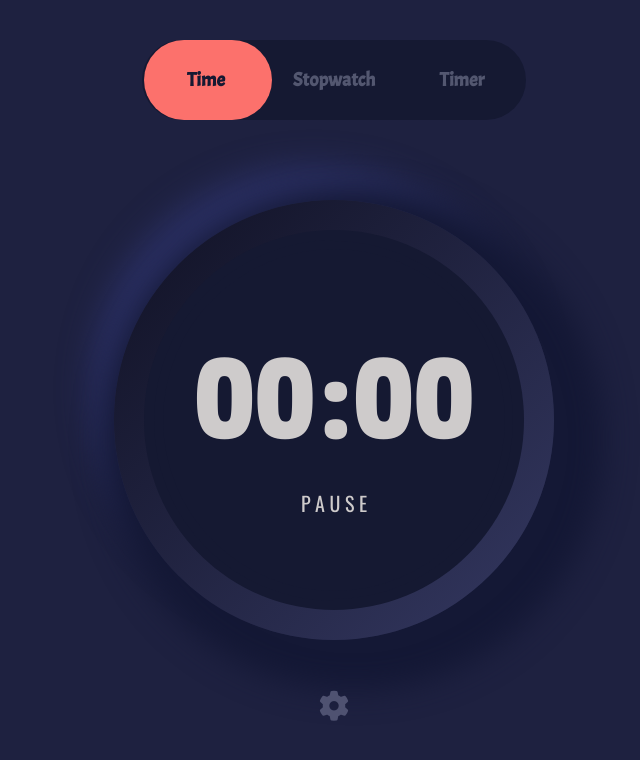
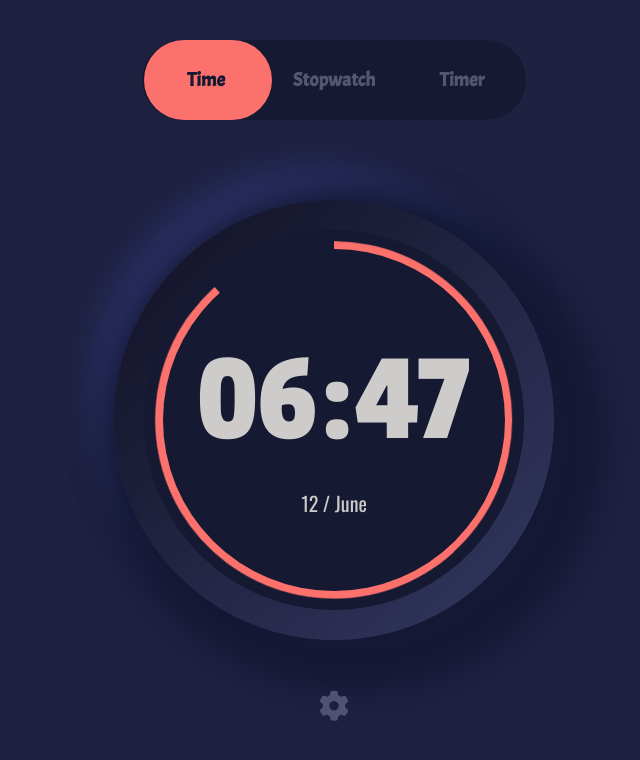
Before and after one commit to spade0211/Time-Keeper, a plain HTML site: page index.html in a window 1280 px wide. Shown: the whole page, without its empty margins (306-946 px from the left). Drawn offline with nearby package versions, Linux system fonts and the light colour scheme.

Commit message:
Fuck, there was a small error in previous error Corrected it

```diff
--- a/index.html
+++ b/index.html
@@ -464,7 +464,7 @@
     <!-- Javascript -->
     <script>
         //Global Variables, (Defautl mode = 1 => time)
-        var mode = 1, color = "#FC716C", revision, later = [], var colorClass = ".colour i:nth-child(1)";
+        var mode = 1, color = "#FC716C", revision, later = [], colorClass = ".colour i:nth-child(1)";
 
         //Gives animations to the modes
         for(i of document.querySelectorAll('[class*=mode-]')){
```
